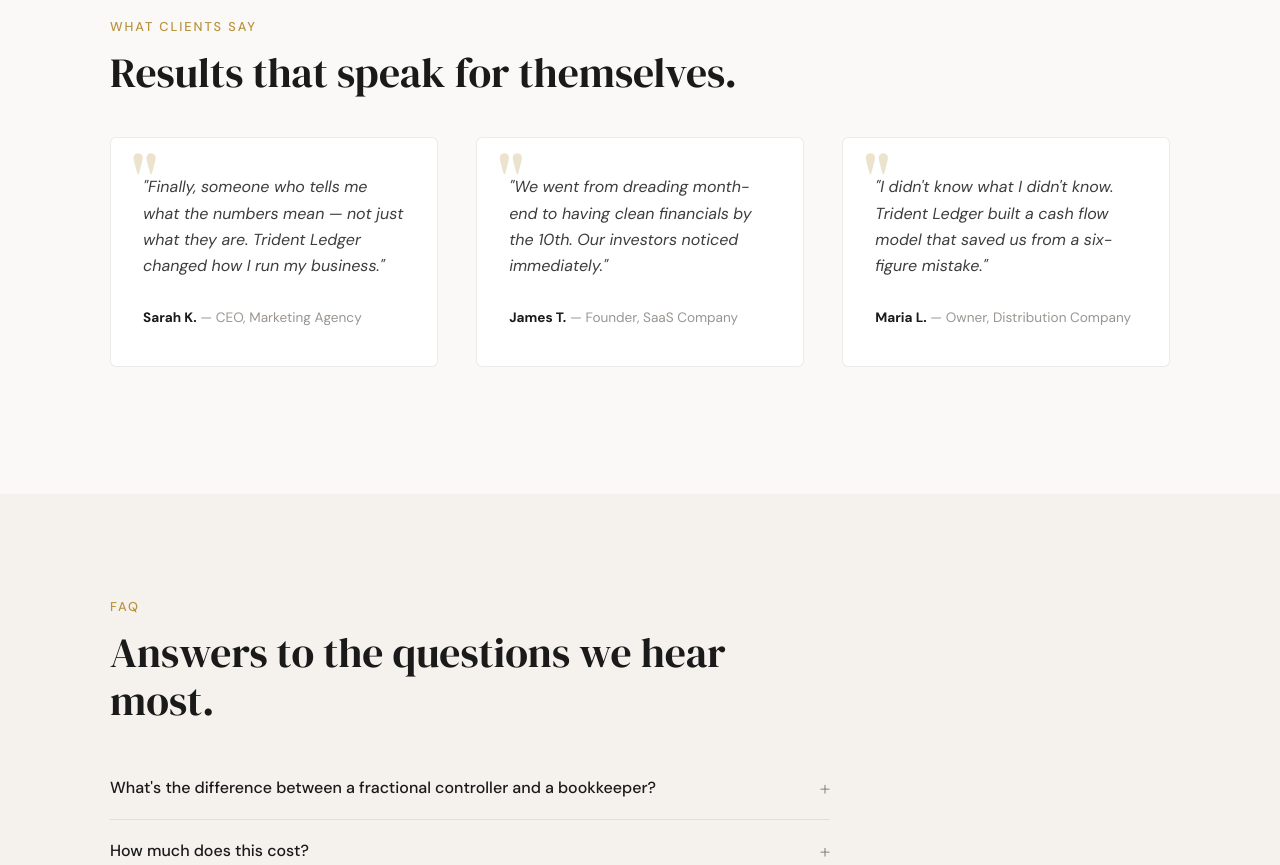
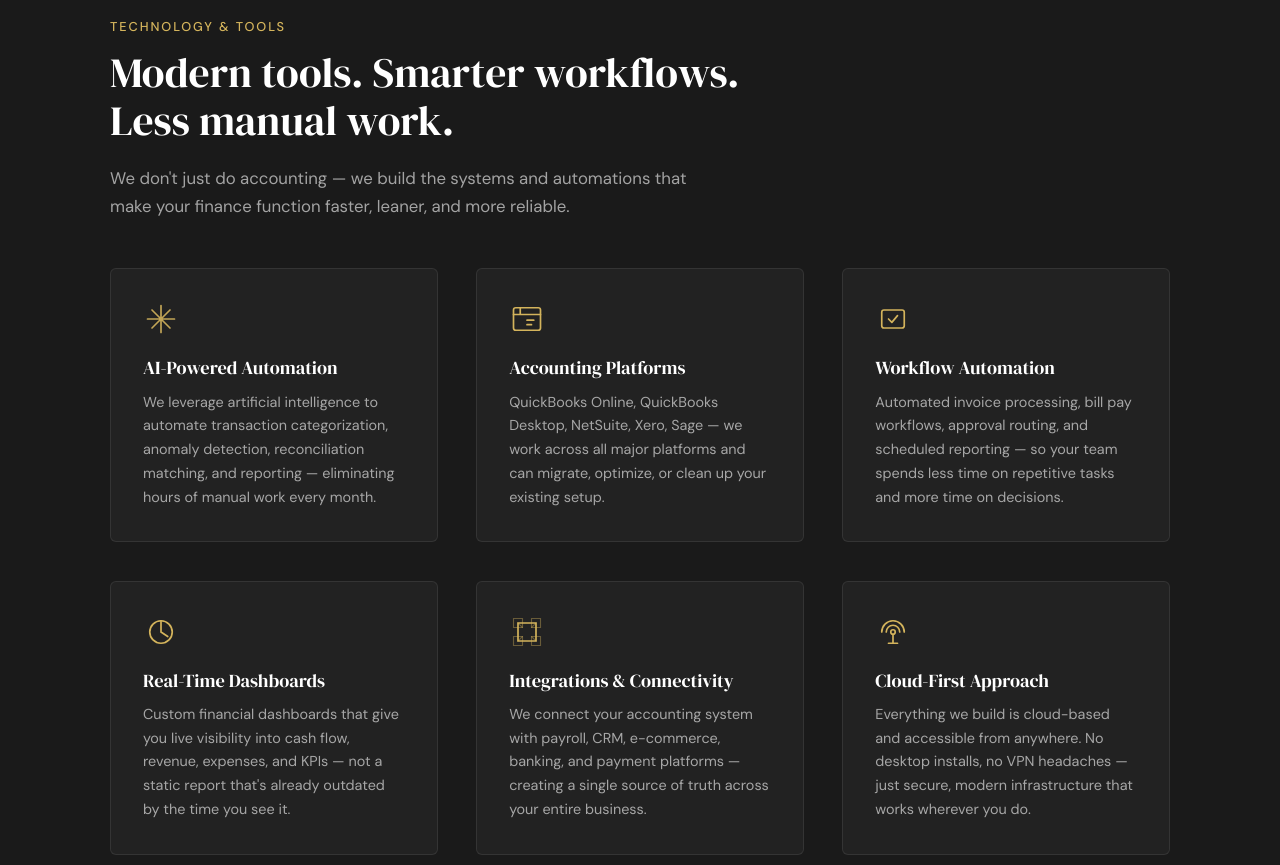
Before and after one commit to Tridentledger/trident-ledger-site, a plain HTML site: page index.html in a window 1280 px wide. Shown: the part 6960-7825 px from the top of the page. Drawn offline with Linux system fonts and the light colour scheme.

Commit message:
Add files via upload

```diff
--- a/index.html
+++ b/index.html
@@ -387,30 +387,61 @@
       </div>
     </section>
 
-    <!-- ============ TESTIMONIALS ============ -->
-    <section class="testimonials" aria-labelledby="testimonials-heading">
+    <!-- ============ TECHNOLOGY & TOOLS ============ -->
+    <section class="tech-tools" aria-labelledby="tech-heading">
       <div class="container">
-        <p class="section-eyebrow anim-scroll">What Clients Say</p>
-        <h2 id="testimonials-heading" class="section-heading anim-scroll">Results that speak for themselves.</h2>
-        <div class="testimonials-grid">
-          <blockquote class="testimonial-card anim-scroll">
-            <p class="testimonial-quote">"Finally, someone who tells me what the numbers mean — not just what they are. Trident Ledger changed how I run my business."</p>
-            <footer>
-              <cite><strong>Sarah K.</strong> — CEO, Marketing Agency</cite>
-            </footer>
-          </blockquote>
-          <blockquote class="testimonial-card anim-scroll">
-            <p class="testimonial-quote">"We went from dreading month-end to having clean financials by the 10th. Our investors noticed immediately."</p>
-            <footer>
-              <cite><strong>James T.</strong> — Founder, SaaS Company</cite>
-            </footer>
-          </blockquote>
-          <blockquote class="testimonial-card anim-scroll">
-            <p class="testimonial-quote">"I didn't know what I didn't know. Trident Ledger built a cash flow model that saved us from a six-figure mistake."</p>
-            <footer>
-              <cite><strong>Maria L.</strong> — Owner, Distribution Company</cite>
-            </footer>
-          </blockquote>
+        <p class="section-eyebrow anim-scroll">Technology &amp; Tools</p>
+        <h2 id="tech-heading" class="section-heading anim-scroll">Modern tools. Smarter workflows. Less manual work.</h2>
+        <p class="section-intro anim-scroll">We don't just do accounting — we build the systems and automations that make your finance function faster, leaner, and more reliable.</p>
+
+        <div class="tech-grid">
+          <div class="tech-card anim-scroll">
+            <div class="tech-icon" aria-hidden="true">
+              <svg viewBox="0 0 32 32"><path d="M16 4v24M4 16h24M8 8l16 16M24 8L8 24" stroke="currentColor" stroke-width="1.5" fill="none" stroke-linecap="round" opacity="0.9"/></svg>
+            </div>
+            <h3>AI-Powered Automation</h3>
+            <p>We leverage artificial intelligence to automate transaction categorization, anomaly detection, reconciliation matching, and reporting — eliminating hours of manual work every month.</p>
+          </div>
+
+          <div class="tech-card anim-scroll">
+            <div class="tech-icon" aria-hidden="true">
+              <svg viewBox="0 0 32 32"><rect x="4" y="6" width="24" height="20" rx="2" stroke="currentColor" stroke-width="1.5" fill="none"/><path d="M4 12h24M10 6v6M16 17h6M16 21h4" stroke="currentColor" stroke-width="1.5" fill="none" stroke-linecap="round"/></svg>
+            </div>
+            <h3>Accounting Platforms</h3>
+            <p>QuickBooks Online, QuickBooks Desktop, NetSuite, Xero, Sage — we work across all major platforms and can migrate, optimize, or clean up your existing setup.</p>
+          </div>
+
+          <div class="tech-card anim-scroll">
+            <div class="tech-icon" aria-hidden="true">
+              <svg viewBox="0 0 32 32"><path d="M6 22V10a2 2 0 012-2h16a2 2 0 012 2v12a2 2 0 01-2 2H8a2 2 0 01-2-2z" stroke="currentColor" stroke-width="1.5" fill="none"/><path d="M12 16l3 3 5-6" stroke="currentColor" stroke-width="1.5" fill="none" stroke-linecap="round" stroke-linejoin="round"/></svg>
+            </div>
+            <h3>Workflow Automation</h3>
+            <p>Automated invoice processing, bill pay workflows, approval routing, and scheduled reporting — so your team spends less time on repetitive tasks and more time on decisions.</p>
+          </div>
+
+          <div class="tech-card anim-scroll">
+            <div class="tech-icon" aria-hidden="true">
+              <svg viewBox="0 0 32 32"><circle cx="16" cy="16" r="10" stroke="currentColor" stroke-width="1.5" fill="none"/><path d="M16 6v10l6 4" stroke="currentColor" stroke-width="1.5" fill="none" stroke-linecap="round"/></svg>
+            </div>
+            <h3>Real-Time Dashboards</h3>
+            <p>Custom financial dashboards that give you live visibility into cash flow, revenue, expenses, and KPIs — not a static report that's already outdated by the time you see it.</p>
+          </div>
+
+          <div class="tech-card anim-scroll">
+            <div class="tech-icon" aria-hidden="true">
+              <svg viewBox="0 0 32 32"><path d="M8 8h16v16H8z" stroke="currentColor" stroke-width="1.5" fill="none"/><path d="M4 4h8v8H4zM20 4h8v8h-8zM4 20h8v8H4zM20 20h8v8h-8z" stroke="currentColor" stroke-width="1" fill="none" opacity="0.4"/><path d="M12 12l-4-4M20 12l4-4M12 20l-4 4M20 20l4 4" stroke="currentColor" stroke-width="1" fill="none" stroke-linecap="round" opacity="0.4"/></svg>
+            </div>
+            <h3>Integrations &amp; Connectivity</h3>
+            <p>We connect your accounting system with payroll, CRM, e-commerce, banking, and payment platforms — creating a single source of truth across your entire business.</p>
+          </div>
+
+          <div class="tech-card anim-scroll">
+            <div class="tech-icon" aria-hidden="true">
+              <svg viewBox="0 0 32 32"><path d="M6 16c0-5.523 4.477-10 10-10s10 4.477 10 10" stroke="currentColor" stroke-width="1.5" fill="none" stroke-linecap="round"/><path d="M10 16c0-3.314 2.686-6 6-6s6 2.686 6 6" stroke="currentColor" stroke-width="1.5" fill="none" stroke-linecap="round"/><circle cx="16" cy="16" r="2" stroke="currentColor" stroke-width="1.5" fill="none"/><path d="M16 18v8M12 26h8" stroke="currentColor" stroke-width="1.5" fill="none" stroke-linecap="round"/></svg>
+            </div>
+            <h3>Cloud-First Approach</h3>
+            <p>Everything we build is cloud-based and accessible from anywhere. No desktop installs, no VPN headaches — just secure, modern infrastructure that works wherever you do.</p>
+          </div>
         </div>
       </div>
     </section>
--- a/styles.css
+++ b/styles.css
@@ -655,61 +655,66 @@ h3 { font-size: clamp(1.15rem, 2vw, 1.35rem); }
 }
 
 /* ========================================
-   TESTIMONIALS
+   TECHNOLOGY & TOOLS
    ======================================== */
-.testimonials {
+.tech-tools {
   padding: var(--section-pad) 0;
+  background: var(--color-charcoal);
+  color: var(--color-white);
 }
 
-.testimonials-grid {
+.tech-tools .section-eyebrow {
+  color: var(--color-gold-light);
+}
+
+.tech-tools .section-heading {
+  color: var(--color-white);
+}
+
+.tech-tools .section-intro {
+  color: rgba(255,255,255,0.6);
+}
+
+.tech-grid {
   display: grid;
   grid-template-columns: repeat(3, 1fr);
   gap: var(--gap);
-  margin: 2.5rem 0 1.5rem;
 }
 
-.testimonial-card {
-  background: var(--color-white);
-  border: 1px solid var(--color-border);
+.tech-card {
+  background: rgba(255,255,255,0.04);
+  border: 1px solid rgba(255,255,255,0.08);
   border-radius: 6px;
-  padding: 2.25rem 2rem;
-  position: relative;
+  padding: 2rem;
+  transition: border-color 0.3s ease, background 0.3s ease;
 }
 
-.testimonial-card::before {
-  content: '"';
-  font-family: var(--font-display);
-  font-size: 4rem;
-  color: var(--color-gold);
-  opacity: 0.25;
-  position: absolute;
-  top: 0.5rem;
-  left: 1.25rem;
-  line-height: 1;
+.tech-card:hover {
+  border-color: rgba(255,255,255,0.15);
+  background: rgba(255,255,255,0.06);
 }
 
-.testimonial-quote {
-  font-size: 1rem;
-  color: var(--color-slate);
-  line-height: 1.65;
-  margin-bottom: 1.5rem;
-  font-style: italic;
+.tech-icon {
+  width: 36px;
+  height: 36px;
+  margin-bottom: 1.25rem;
+  color: var(--color-gold-light);
+}
+.tech-icon svg {
+  width: 100%;
+  height: 100%;
 }
 
-.testimonial-card cite {
-  font-style: normal;
-  font-size: 0.85rem;
-  color: var(--color-warm-grey);
+.tech-card h3 {
+  font-size: 1.15rem;
+  color: var(--color-white);
+  margin-bottom: 0.75rem;
 }
 
-.testimonial-card cite strong {
-  color: var(--color-charcoal);
-}
-
-.testimonials-note {
-  text-align: center;
-  font-size: 0.8rem;
-  color: var(--color-warm-grey);
+.tech-card p {
+  font-size: 0.9rem;
+  color: rgba(255,255,255,0.6);
+  line-height: 1.65;
 }
 
 /* ========================================
@@ -991,7 +996,8 @@ h3 { font-size: clamp(1.15rem, 2vw, 1.35rem); }
   .services-grid {
     grid-template-columns: repeat(2, 1fr);
   }
-  .testimonials-grid {
+  .testimonials-grid,
+  .tech-grid {
     grid-template-columns: repeat(2, 1fr);
   }
   .footer-inner {
@@ -1072,7 +1078,8 @@ h3 { font-size: clamp(1.15rem, 2vw, 1.35rem); }
   }
   .about-visual { display: none; }
 
-  .testimonials-grid {
+  .testimonials-grid,
+  .tech-grid {
     grid-template-columns: 1fr;
   }
 
```
